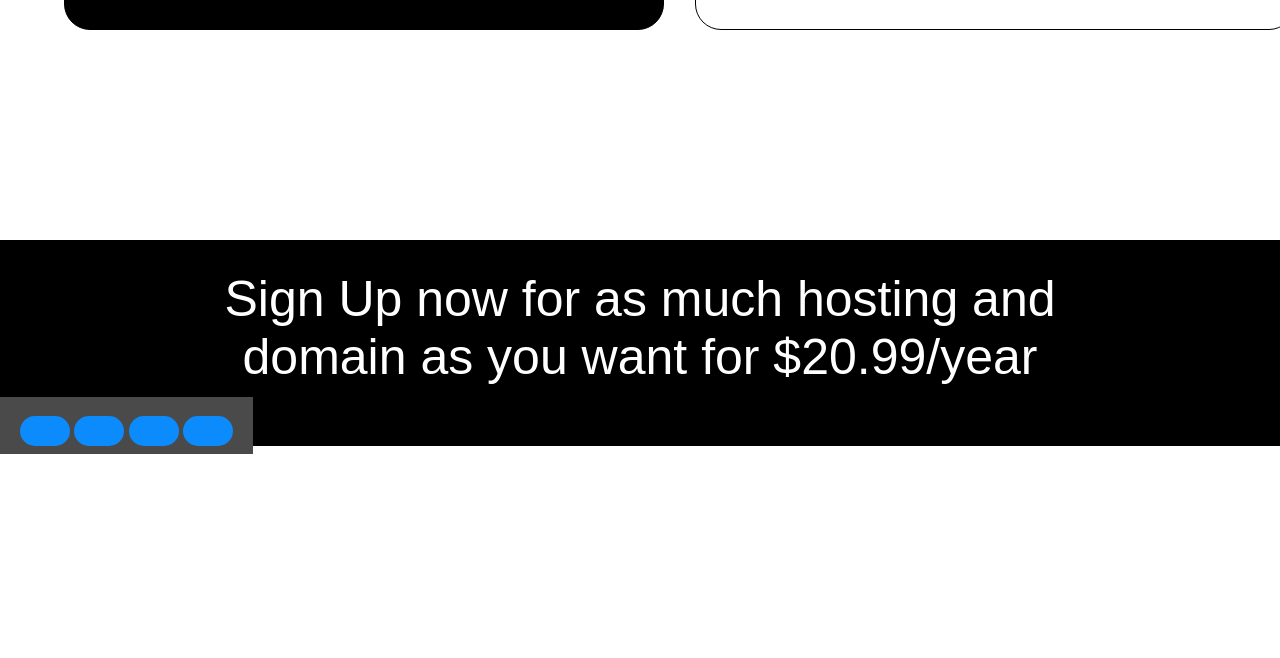
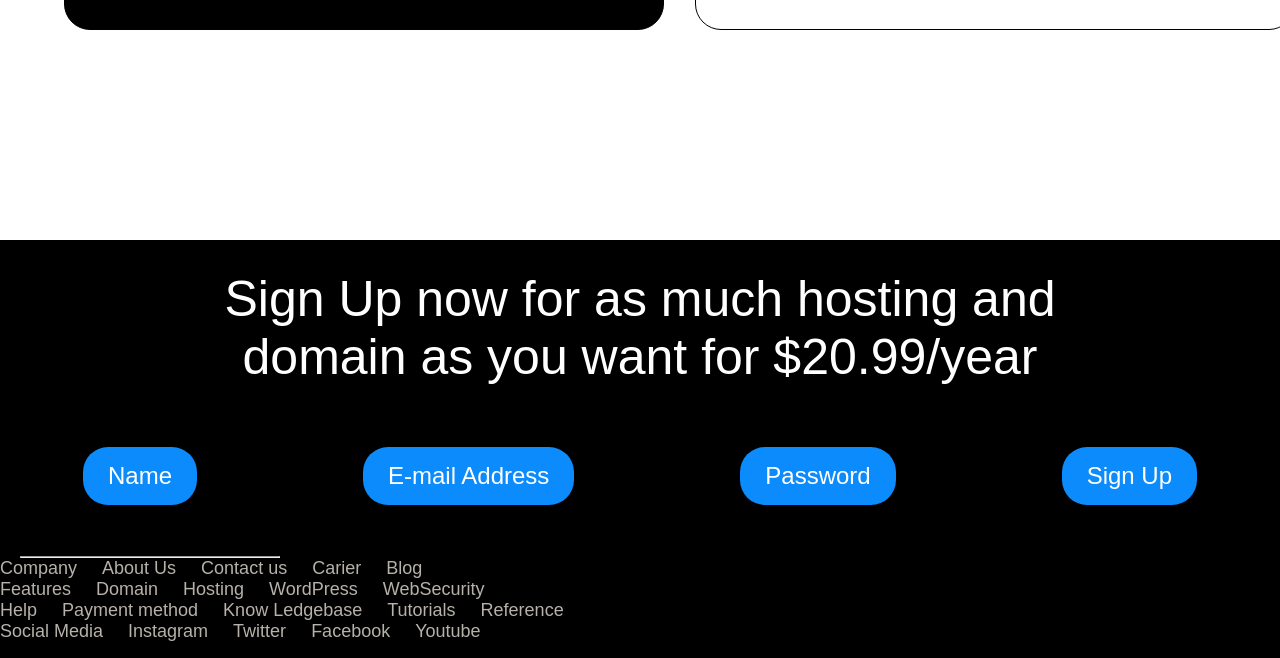
Before and after one commit to DILEEPRS/Hosting-Site-landing-site, a plain HTML site: page index.html in a window 1280 px wide. Shown: the part 4094-4752 px from the top of the page. Before the commit the page ends 4548 px from the top, so only its background shows below. Drawn offline with Linux system fonts and the light colour scheme.

Commit message:
Update index.html

```diff
--- a/index.html
+++ b/index.html
@@ -12,7 +12,7 @@
 
     <section class="first-page"  >
 
-        <nav>
+        <nav class="firstnav">
           <img src="./assets/Logo.svg" alt="">
 
           <ul>
@@ -143,7 +143,7 @@
        <h1 style="margin-top:14px; margin-left:12px; " >Regular</h1>
        <h1 style="margin-top:14px; margin-left:12px; font-size:45px; " >$8.9<span style="color: rgb(128, 128, 128); font-size: 26px;" >/month</span></h1>
        <p style="margin-top:14px; margin-left:12px; font-weight:600; font-size:15px; color:rgb(59, 59, 59); "> Suitable for you who will build a website and others.</p>
-        <hr>
+        <hr class="firsthr">
        <ul>
         <li><img style="margin-right:8px; position:relative; top:4px; " src="./assets/Icons/blue-tick.svg" alt="">Upto 16,000 Visitors/Month</li>
         <li><img style="margin-right:8px; position:relative; top:4px; " src="./assets/Icons/blue-tick.svg" alt="">500MB SSD Disk Space</li>
@@ -161,7 +161,7 @@
         <h1 style="margin-top:14px; margin-left:12px; " >Standard</h1>
         <h1 style="margin-top:14px; margin-left:12px; font-size:45px; " >$12.98<span style="color: rgb(236, 224, 224); background-color:#0c8bfd; font-size: 26px;" >/month</span></h1>
         <p style="margin-top:14px; margin-left:12px; font-weight:600; font-size:15px; "> Suitable for buisness such as a website or managment systemfor complaints.</p>
-        <hr style="color:rgb(147, 185, 207);">
+        <hr class="firsthr" style="color:rgb(147, 185, 207);">
 
         <ul>
           <li style="color:white;"  ><img style="margin-right:8px; position:relative; top:4px;" src="./assets/Icons/white-tick.svg" alt="">Upto 36,000 Visitors/Month</li>
@@ -181,7 +181,7 @@
         <h1 style="margin-top:14px; margin-left:12px; " >Premium</h1>
         <h1 style="margin-top:14px; margin-left:12px; font-size:45px; " >$19.99<span style="color: rgb(128, 128, 128); font-size: 26px;" >/month</span></h1>
         <p style="margin-top:14px; margin-left:12px; font-weight:600; font-size:15px;color:rgb(59, 59, 59);"> Suitable for those  of you who need special physical server performance and security.</p>
-        <hr >
+        <hr class="firsthr" >
 
         <ul>
           <li><img style="margin-right:8px; position:relative; top:4px; " src="./assets/Icons/blue-tick.svg" alt="">Upto 200,000 Visitors/Month</li>
@@ -277,19 +277,85 @@
 
      <h1 style=" padding: 30px 0px; font-weight:300; text-align:center; color:white;  font-size:50px;">Sign Up now for as much hosting and <br> domain as you want for $20.99/year</h1>
 
-     <span class="lastpage1">
 
-      <button></button>
-      <button></button>
-      <button></button>
-      <button></button>
+     <nav class="lastnav">
+      <button>Name </button>
+      <button>E-mail Address</button>
+      <button>Password</button>
+      <button>Sign Up</button>
+
+     </nav>
+
+     <hr class="lasthr">
+
+
+     <div class="last1">
+
+      <span>
+       <ul>
+        <li>Company</li>
+        <li>About Us</li>
+        <li>Contact us</li>
+        <li>Carier</li>
+        <li>Blog</li>
+
+       </ul>
 
 
 
-     </span>
+      </span>
+
+
+      <span>
+        <ul>
+          <li>Features</li>
+          <li>Domain</li>
+          <li>Hosting</li>
+          <li>WordPress</li>
+          <li>WebSecurity</li>
+
+         </ul>
+
+      </span>
+
+      <span>
+        <ul>
+          <li>Help</li>
+          <li>Payment method</li>
+          <li>Know Ledgebase</li>
+          <li>Tutorials</li>
+          <li>Reference</li>
+
+
+         </ul>
+
+      </span>
+
+      <span>
+        <ul>
+          <li>Social Media</li>
+          <li>Instagram</li>
+          <li>Twitter</li>
+          <li>Facebook</li>
+          <li>Youtube</li>
+
+         </ul>
+
+      </span>
 
 
 
+
+
+
+
+     </div>
+
+
+
+     <hr class="lasthr">
+
+     <img src="./assets/Logo.svg" style="position: absolute; left:10%;" alt="">
 
 
     </section>
```
